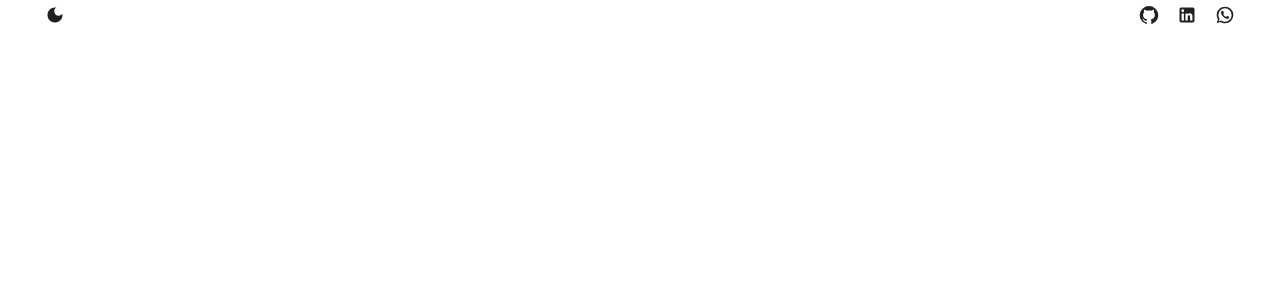
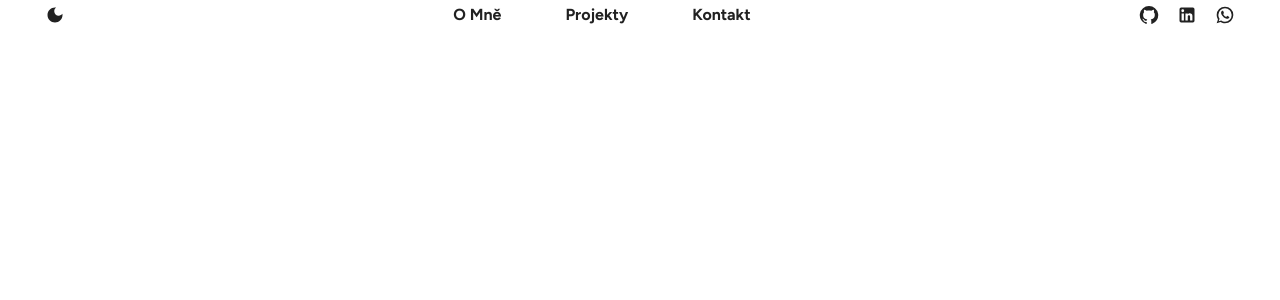
Before and after one commit to Veselyy/PortfolioWeb, a React (Vite) app: page / in a window 1280 px wide. Shown: the top 300 px of the page. Built offline with nearby package versions, Linux system fonts and the light colour scheme.

Commit message:
Add Figtree font integration, enhance Navbar with dynamic links, and update ThemeModeProvider for typography settings

```diff
--- a/index.html
+++ b/index.html
@@ -4,6 +4,12 @@
     <meta charset="UTF-8" />
     <link rel="icon" type="image/svg+xml" href="/favicon.svg" />
     <meta name="viewport" content="width=device-width, initial-scale=1.0" />
+    <link rel="preconnect" href="https://fonts.googleapis.com" />
+    <link rel="preconnect" href="https://fonts.gstatic.com" crossorigin />
+    <link
+      href="https://fonts.googleapis.com/css2?family=Figtree:ital,wght@0,300..900;1,300..900&display=swap"
+      rel="stylesheet"
+    />
     <title>portfolioweb</title>
   </head>
   <body>
--- a/src/components/Navbar.tsx
+++ b/src/components/Navbar.tsx
@@ -1,4 +1,5 @@
 import { Stack } from '@mui/material';
+import NavbarLinks from './navbar/NavbarLinks';
 import SocialsIcons from './navbar/SocialsIcons';
 import ThemeSwitcher from './navbar/ThemeSwitcher';
 
@@ -10,6 +11,7 @@ function Navbar() {
       sx={{ alignItems: 'center', justifyContent: 'space-between' }}
     >
       <ThemeSwitcher />
+      <NavbarLinks />
       <SocialsIcons />
     </Stack>
   );
--- /dev/null
+++ b/src/components/navbar/NavbarLink.tsx
@@ -0,0 +1,28 @@
+import { Link } from '@mui/material';
+
+type NavbarLinkProps = {
+  label: string;
+  href: string;
+  ariaLabel: string;
+};
+
+export function NavbarLink({ label, href, ariaLabel }: NavbarLinkProps) {
+  return (
+    <Link
+      color="inherit"
+      underline="none"
+      href={href}
+      aria-label={ariaLabel}
+      sx={{
+        fontWeight: 700,
+        fontSize: 16,
+        transform: 'translateZ(0)',
+        transition: (theme) =>
+          theme.transitions.create('transform', { duration: theme.transitions.duration.shorter }),
+        '&:hover': { transform: 'scale(1.1)' },
+      }}
+    >
+      {label}
+    </Link>
+  );
+}
--- /dev/null
+++ b/src/components/navbar/NavbarLinks.tsx
@@ -0,0 +1,16 @@
+import { Stack } from '@mui/material';
+
+import { NavbarLink } from './NavbarLink';
+import { navbarLinks } from './navbarLinksData';
+
+export function NavbarLinks() {
+  return (
+    <Stack component="nav" direction="row" spacing={8} aria-label="Navigace">
+      {navbarLinks.map(({ id, label, href, ariaLabel }) => (
+        <NavbarLink key={id} label={label} href={href} ariaLabel={ariaLabel} />
+      ))}
+    </Stack>
+  );
+}
+
+export default NavbarLinks;
--- a/src/components/navbar/SocialIconButton.tsx
+++ b/src/components/navbar/SocialIconButton.tsx
@@ -27,6 +27,11 @@ export function SocialIconButton({
         aria-label={ariaLabel}
         size="small"
         disabled={disabled}
+        sx={{
+          transition: (theme) =>
+            theme.transitions.create('transform', { duration: theme.transitions.duration.shorter }),
+          '&:hover': { transform: 'scale(1.1)' },
+        }}
       >
         {icon}
       </IconButton>
--- a/src/components/navbar/SocialsIcons.tsx
+++ b/src/components/navbar/SocialsIcons.tsx
@@ -5,7 +5,7 @@ import { socialLinks } from './socialLinks';
 
 function SocialsIcons() {
   return (
-    <Stack component="div" direction="row" spacing={1} sx={{ alignItems: 'center' }}>
+    <Stack component="div" direction="row" spacing={1}>
       {socialLinks.map(({ id, href, tooltip, ariaLabel, Icon, disabled }) => (
         <SocialIconButton
           key={id}
--- /dev/null
+++ b/src/components/navbar/navbarLinksData.ts
@@ -0,0 +1,27 @@
+export type NavbarLinkItem = {
+  id: 'about' | 'projects' | 'contact';
+  label: string;
+  href: string;
+  ariaLabel: string;
+};
+
+export const navbarLinks: NavbarLinkItem[] = [
+  {
+    id: 'about',
+    label: 'O Mně',
+    href: '#about',
+    ariaLabel: 'Přejít na sekci O mně',
+  },
+  {
+    id: 'projects',
+    label: 'Projekty',
+    href: '#projects',
+    ariaLabel: 'Přejít na sekci Projekty',
+  },
+  {
+    id: 'contact',
+    label: 'Kontakt',
+    href: '#contact',
+    ariaLabel: 'Přejít na sekci Kontakt',
+  },
+];
--- a/src/context/ThemeModeProvider.tsx
+++ b/src/context/ThemeModeProvider.tsx
@@ -14,7 +14,16 @@ function getInitialMode(): ThemeMode {
 
 export function ThemeModeProvider({ children }: { children: ReactNode }) {
   const [mode, setMode] = useState<ThemeMode>(getInitialMode);
-  const theme = useMemo(() => createTheme({ palette: { mode } }), [mode]);
+  const theme = useMemo(
+    () =>
+      createTheme({
+        palette: { mode },
+        typography: {
+          fontFamily: '"Figtree", system-ui, -apple-system, Segoe UI, Roboto, Arial, sans-serif',
+        },
+      }),
+    [mode],
+  );
   const toggle = () => setMode((m) => (m === 'light' ? 'dark' : 'light'));
 
   useEffect(() => {
--- a/src/index.css
+++ b/src/index.css
@@ -0,0 +1,11 @@
+html,
+body {
+  font-family:
+    'Figtree',
+    system-ui,
+    -apple-system,
+    Segoe UI,
+    Roboto,
+    Arial,
+    sans-serif;
+}
```
